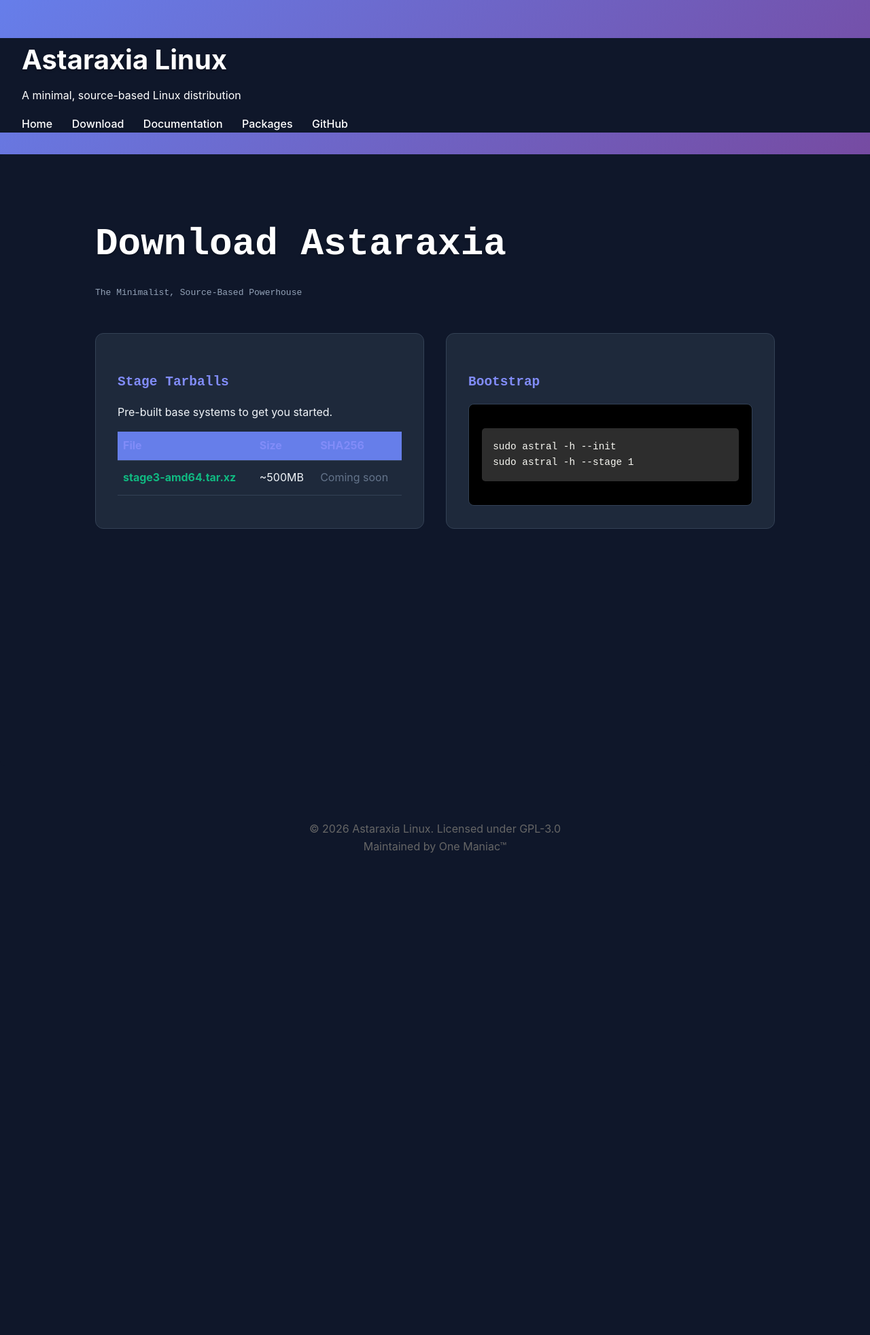
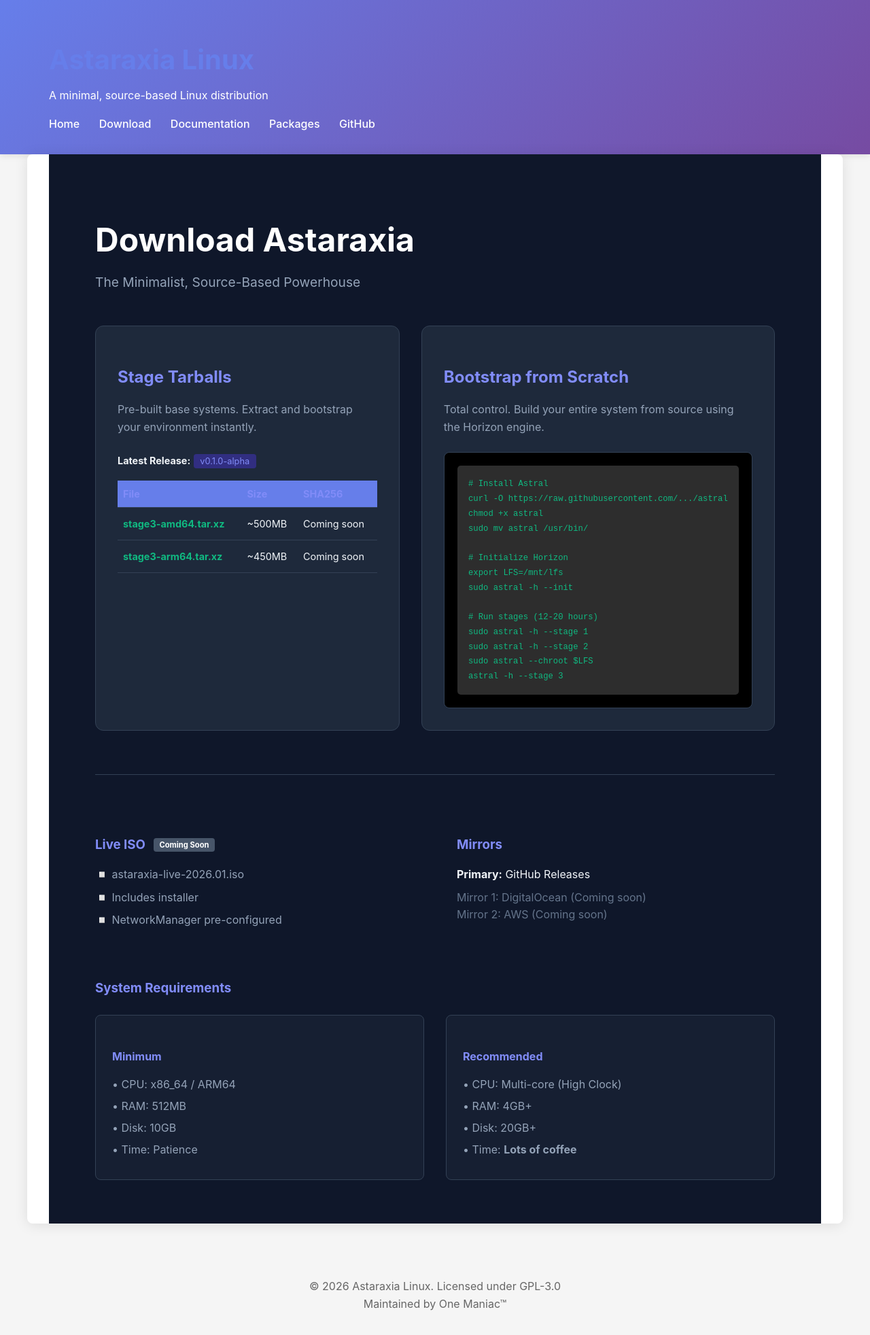
Before and after one commit to Astaraxia-Linux/astaraxia-linux.github.io, a Jekyll site: the page built from download.html, in a window 1280 px wide. Shown: the whole page at 68% size. Built offline with Jekyll 4.4.1, drawn with Linux system fonts in a browser that asks for light colours; before the commit the page ends 1290 px from its top, so only the background shows below that.

Commit message:
reverted

```diff
--- a/download.html
+++ b/download.html
@@ -4,73 +4,134 @@
 ---
 
 <style>
-    /* 1. FIX THE NAV BAR CONTRAST */
-    /* This targets typical Jekyll/GitHub Pages header classes */
-    header, .site-header, .navbar, .nav-links a {
-        color: #ffffff !important; /* Force white text for visibility */
-    }
-
-    /* Targets the specific text in your image */
-    h1, .site-title, .site-description {
-        color: #ffffff !important;
-        text-shadow: 0 2px 4px rgba(0,0,0,0.3); /* Adds a little depth */
-    }
-
-    /* 2. THE BACKGROUND FIX */
+    /* Force alignment with Index.html aesthetic */
     :root {
-        --bg: #0f172a;
-        --card-bg: #1e293b;
         --primary: #818cf8;
-        --text: #f1f5f9;
-        --text-dim: #94a3b8;
-        --accent: #10b981;
+        --bg: #0f172a;        /* Background */
+        --card-bg: #1e293b;   /* cards */
+        --text: #f1f5f9;      /* Near white */
+        --text-dim: #94a3b8;  /* Muted */
+        --accent: #10b981;    /* code/links */
         --border: #334155;
     }
 
-    /* This forces the body of the page to match your theme */
-    body {
-        background-color: var(--bg) !important;
-        margin: 0;
+    /* Apply background to the entire section to prevent blending */
+    .download-page-wrapper {
+        background-color: var(--bg);
+        min-height: 100vh;
+        color: var(--text);
+        padding: 4rem 2rem;
     }
 
-    /* This removes the "White Frame" effect seen in your screenshot */
-    .wrapper, .container, #main_content {
-        max-width: 100% !important;
-        background: var(--bg) !important;
-        border: none !important;
-        box-shadow: none !important;
+    .download-content {
+        max-width: 1000px;
+        margin: 0 auto;
     }
 
-    .download-page-wrapper {
-        background-color: var(--bg);
-        color: var(--text);
-        padding: 4rem 2rem;
-        min-height: 100vh;
+    .download-content h1 { font-size: 3rem; margin-bottom: 0.5rem; color: #fff; }
+    .subtitle { color: var(--text-dim); font-size: 1.2rem; margin-bottom: 3rem; }
+
+    .card-grid {
+        display: grid;
+        grid-template-columns: 1fr 1fr;
+        gap: 2rem;
+        margin-bottom: 4rem;
     }
 
-    /* Rest of your content styles... */
-    .download-content { max-width: 1000px; margin: 0 auto; }
-    .download-content h1 { font-family: monospace; font-size: 3.5rem; color: #fff !important; }
-    .subtitle { font-family: monospace; color: var(--text-dim); margin-bottom: 3rem; }
-
-    .card-grid { display: grid; grid-template-columns: 1fr 1fr; gap: 2rem; }
     .card {
         background: var(--card-bg);
         padding: 2rem;
         border-radius: 12px;
         border: 1px solid var(--border);
     }
-    .card h2 { color: var(--primary); font-family: monospace; }
 
-    .download-table { width: 100%; border-collapse: collapse; margin-top: 1rem; }
-    .download-table th { text-align: left; color: var(--primary); border-bottom: 1px solid var(--border); padding: 0.5rem; }
-    .download-table td { padding: 0.75rem 0.5rem; color: var(--text); border-bottom: 1px solid var(--border); }
+    .card h2 { color: var(--primary); margin-bottom: 1rem; font-size: 1.5rem; }
+    .card p { color: var(--text-dim); margin-bottom: 1.5rem; }
+
+    /* Table Styling - Fixed Contrast */
+    .download-table {
+        width: 100%;
+        border-collapse: collapse;
+        margin-top: 1rem;
+        font-size: 0.9rem;
+    }
+
+    .download-table th {
+        text-align: left;
+        color: var(--primary);
+        border-bottom: 1px solid var(--border);
+        padding: 0.5rem;
+    }
+
+    .download-table td {
+        padding: 0.75rem 0.5rem;
+        border-bottom: 1px solid var(--border);
+        color: var(--text);
+    }
+
     .download-table a { color: var(--accent); text-decoration: none; font-weight: bold; }
+    .download-table a:hover { text-decoration: underline; }
 
-    .code-block { background: #000; padding: 1.2rem; border-radius: 8px; border: 1px solid var(--border); }
-    code { color: var(--accent); font-family: 'Courier New', monospace; }
+    .badge {
+        background: #312e81;
+        color: var(--primary);
+        padding: 0.2rem 0.6rem;
+        border-radius: 4px;
+        font-size: 0.8rem;
+    }
 
-    @media (max-width: 850px) { .card-grid { grid-template-columns: 1fr; } }
+    /* Terminal Style for Bootstrap */
+    .code-block {
+        background: #000;
+        padding: 1.2rem;
+        border-radius: 8px;
+        border: 1px solid var(--border);
+        font-family: 'Cascadia Code', 'Fira Code', monospace;
+        font-size: 0.85rem;
+        overflow-x: auto;
+    }
+    .code-block pre { margin: 0; }
+    .code-block code { color: var(--accent); }
+
+    hr { border: 0; border-top: 1px solid var(--border); margin: 4rem 0; }
+
+    /* Flex Layout for ISO/Mirrors */
+    .flex-row { display: flex; gap: 4rem; margin-bottom: 4rem; }
+    .col { flex: 1; }
+    .col h3 { color: var(--primary); margin-bottom: 1rem; }
+
+    .status-tag {
+        font-size: 0.7rem;
+        background: #475569;
+        color: #fff;
+        padding: 0.2rem 0.5rem;
+        border-radius: 4px;
+        vertical-align: middle;
+        margin-left: 0.5rem;
+    }
+
+    /* Specs Section */
+    .specs-grid {
+        display: grid;
+        grid-template-columns: 1fr 1fr;
+        gap: 2rem;
+        margin-top: 1.5rem;
+    }
+    .spec-card {
+        background: rgba(30, 41, 59, 0.5);
+        padding: 1.5rem;
+        border-radius: 8px;
+        border: 1px solid var(--border);
+    }
+    .spec-card h4 { margin-bottom: 1rem; color: var(--primary); }
+    .spec-card ul { list-style: none; color: var(--text-dim); }
+    .spec-card li { margin-bottom: 0.4rem; }
+
+    .muted { color: #64748b; }
+
+    @media (max-width: 850px) {
+        .card-grid, .flex-row, .specs-grid { grid-template-columns: 1fr; flex-direction: column; }
+    }
 </style>
 
 <div class="download-page-wrapper">
@@ -81,26 +142,97 @@
         <div class="card-grid">
             <div class="card">
                 <h2>Stage Tarballs</h2>
-                <p>Pre-built base systems to get you started.</p>
+                <p>Pre-built base systems. Extract and bootstrap your environment instantly.</p>
+
+                <div class="release-info" style="margin-bottom: 1rem;">
+                    <strong style="font-size: 0.9rem;">Latest Release:</strong> <span class="badge">v0.1.0-alpha</span>
+                </div>
+
                 <table class="download-table">
                     <thead>
-                        <tr><th>File</th><th>Size</th><th>SHA256</th></tr>
+                        <tr>
+                            <th>File</th>
+                            <th>Size</th>
+                            <th>SHA256</th>
+                        </tr>
                     </thead>
                     <tbody>
                         <tr>
-                            <td><a href="#">stage3-amd64.tar.xz</a></td>
+                            <td><a href="https://github.com/Astaraxia-Linux/Horizon/releases">stage3-amd64.tar.xz</a></td>
                             <td>~500MB</td>
-                            <td style="color: #64748b;">Coming soon</td>
+                            <td class="muted">Coming soon</td>
+                        </tr>
+                        <tr>
+                            <td><a href="https://github.com/Astaraxia-Linux/Horizon/releases">stage3-arm64.tar.xz</a></td>
+                            <td>~450MB</td>
+                            <td class="muted">Coming soon</td>
                         </tr>
                     </tbody>
                 </table>
             </div>
 
             <div class="card">
-                <h2>Bootstrap</h2>
+                <h2>Bootstrap from Scratch</h2>
+                <p>Total control. Build your entire system from source using the Horizon engine.</p>
                 <div class="code-block">
-                    <pre><code>sudo astral -h --init
-sudo astral -h --stage 1</code></pre>
+                    <pre><code># Install Astral
+curl -O https://raw.githubusercontent.com/.../astral
+chmod +x astral
+sudo mv astral /usr/bin/
+
+# Initialize Horizon
+export LFS=/mnt/lfs
+sudo astral -h --init
+
+# Run stages (12-20 hours)
+sudo astral -h --stage 1
+sudo astral -h --stage 2
+sudo astral --chroot $LFS
+astral -h --stage 3</code></pre>
+                </div>
+            </div>
+        </div>
+
+        <hr>
+
+        <div class="flex-row">
+            <div class="col">
+                <h3>Live ISO <span class="status-tag">Coming Soon</span></h3>
+                <ul style="list-style: none; color: var(--text-dim);">
+                    <li style="margin-bottom: 0.5rem;">◽ astaraxia-live-2026.01.iso</li>
+                    <li style="margin-bottom: 0.5rem;">◽ Includes installer</li>
+                    <li style="margin-bottom: 0.5rem;">◽ NetworkManager pre-configured</li>
+                </ul>
+            </div>
+
+            <div class="col">
+                <h3>Mirrors</h3>
+                <p style="margin-bottom: 0.5rem; color: var(--text);"><strong>Primary:</strong> GitHub Releases</p>
+                <p class="muted">Mirror 1: DigitalOcean (Coming soon)</p>
+                <p class="muted">Mirror 2: AWS (Coming soon)</p>
+            </div>
+        </div>
+
+        <div class="specs-section">
+            <h3 style="color: var(--primary);">System Requirements</h3>
+            <div class="specs-grid">
+                <div class="spec-card">
+                    <h4>Minimum</h4>
+                    <ul>
+                        <li>• CPU: x86_64 / ARM64</li>
+                        <li>• RAM: 512MB</li>
+                        <li>• Disk: 10GB</li>
+                        <li>• Time: Patience</li>
+                    </ul>
+                </div>
+                <div class="spec-card">
+                    <h4>Recommended</h4>
+                    <ul>
+                        <li>• CPU: Multi-core (High Clock)</li>
+                        <li>• RAM: 4GB+</li>
+                        <li>• Disk: 20GB+</li>
+                        <li>• Time: <strong>Lots of coffee</strong></li>
+                    </ul>
                 </div>
             </div>
         </div>
```
